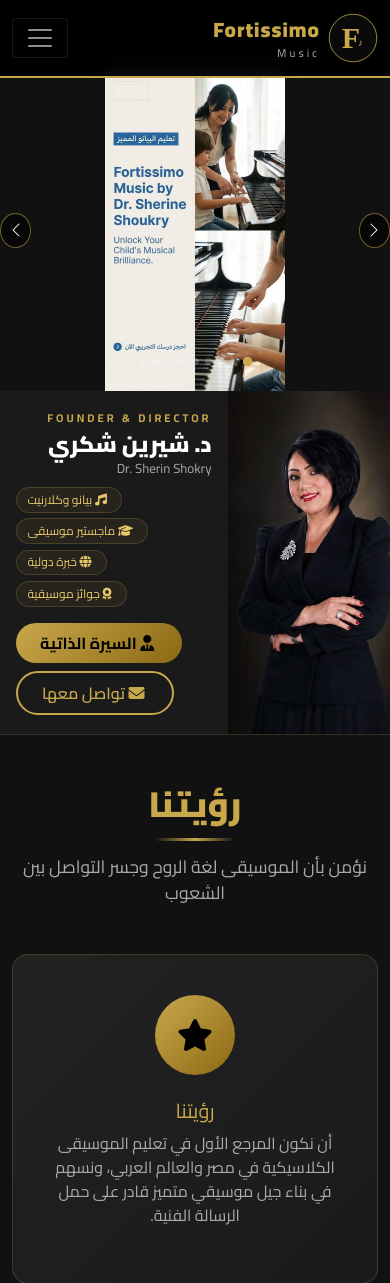
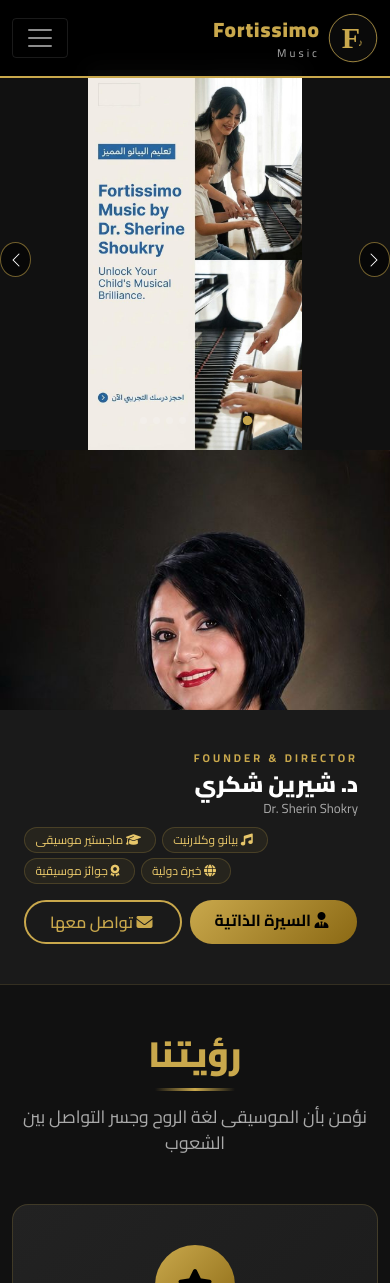
Before and after one commit to mhElessawy/FortissimoMusic, an ASP.NET Core app: page / in a window 390 px wide. Shown: the top 1283 px of the page. Run offline with ASP.NET Core 8, Linux system fonts and the light colour scheme; data comes from the database, SQL or seed files in the repository.

Commit message:
Fix bio section: use flexbox so Dr. Sherin photo fills its column properly
- Replace Bootstrap row/col with direct flexbox for reliable photo sizing
- Photo column: 35% width, image fills full height with object-fit:cover
- Mobile: stacks vertically

Co-Authored-By: Claude Sonnet 4.6 <noreply@anthropic.com>
Claude-Session: https://claude.ai/code/session_013sRFwAj5hVoQ6TQdB8Gws2

```diff
--- a/Views/Home/Index.cshtml
+++ b/Views/Home/Index.cshtml
@@ -38,16 +38,16 @@
 
 <!-- صورة الدكتورة + الكلام -->
 <div class="hero-bio-section">
-    <div class="row g-0 align-items-stretch">
+    <div class="hero-bio-inner">
 
-        <!-- صورة د. شيرين — يمين في RTL -->
-        <div class="col-5 col-md-4 hero-dr-col">
+        <!-- صورة د. شيرين — يمين في RTL (أول عنصر) -->
+        <div class="hero-dr-col">
             <img src="/images/dr-sherin.jpeg" alt="د. شيرين شكري"
                  class="hero-dr-img" onerror="this.src='/images/logo.svg'" />
         </div>
 
-        <!-- الكلام — يسار في RTL -->
-        <div class="col-7 col-md-8 hero-bio-col">
+        <!-- الكلام — يسار في RTL (تاني عنصر) -->
+        <div class="hero-bio-col">
             <p class="hero-label mb-1">FOUNDER &amp; DIRECTOR</p>
             <h2 class="hero-name">د. شيرين شكري</h2>
             <p class="hero-name-en">Dr. Sherin Shokry</p>
--- a/wwwroot/css/site.css
+++ b/wwwroot/css/site.css
@@ -197,19 +197,22 @@ body {
 .hero-bio-section {
     background: var(--dark-2);
     border-bottom: 1px solid rgba(201,168,76,0.15);
-    min-height: 300px;
+}
+
+.hero-bio-inner {
+    display: flex;
+    direction: rtl;
+    min-height: 320px;
 }
 
 .hero-dr-col {
+    width: 35%;
+    flex-shrink: 0;
     overflow: hidden;
     background: var(--dark-3);
-    position: relative;
-    min-height: 300px;
 }
 
 .hero-dr-img {
-    position: absolute;
-    inset: 0;
     width: 100%;
     height: 100%;
     object-fit: cover;
@@ -218,11 +221,23 @@ body {
 }
 
 .hero-bio-col {
+    flex: 1;
     padding: 2.5rem 2rem 2.5rem 1.5rem;
     display: flex;
     flex-direction: column;
     justify-content: center;
     text-align: right;
+}
+
+@media (max-width: 575px) {
+    .hero-bio-inner {
+        flex-direction: column;
+        min-height: unset;
+    }
+    .hero-dr-col {
+        width: 100%;
+        height: 260px;
+    }
 }
 
 .hero-label {
@@ -261,17 +276,11 @@ body {
     font-size: 0.75rem;
 }
 
-/* Responsive */
+/* Responsive carousel */
 @media (max-width: 575px) {
     .hero-gallery-img {
-        height: 38vh;
-        min-height: 200px;
-    }
-    .hero-dr-img {
-        min-height: 160px;
-    }
-    .hero-bio-col {
-        padding: 1.2rem 1rem;
+        height: 45vh;
+        min-height: 220px;
     }
 }
 
```
